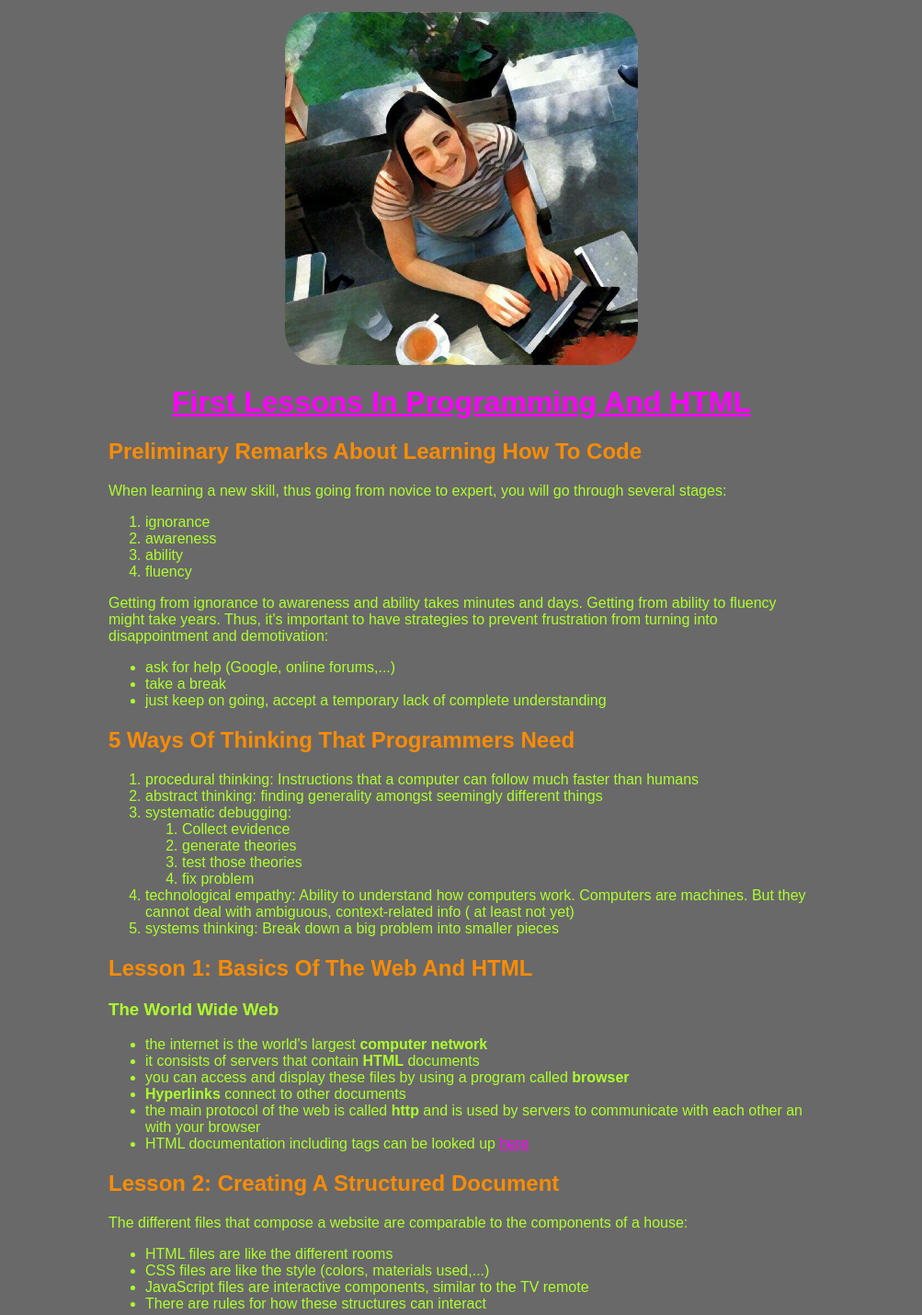
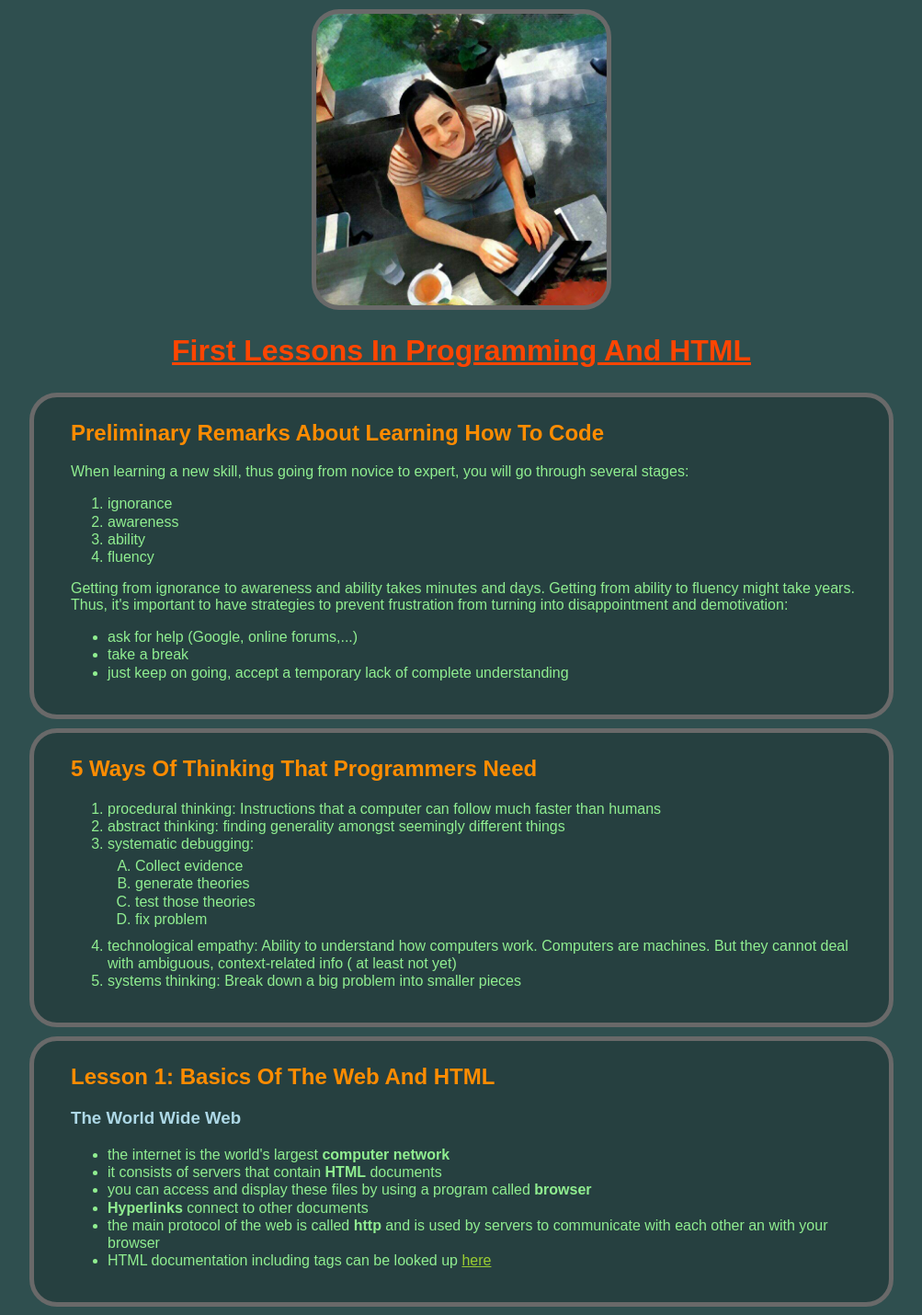
Before and after one commit to rikesahn/Udacity1-html-css, a plain HTML site: page index.html in a window 1280 px wide. Shown: the top 1430 px of the page at 92% size, without its empty margins (138-1141 px from the left). Drawn offline with Linux system fonts and the light colour scheme.

Commit message:
Update style.css

```diff
--- a/style.css
+++ b/style.css
@@ -1,37 +1,80 @@
 body {
     margin: auto;
-  width: 60%;
-  color: greenyellow;
-  background-color: dimgrey;
-  padding: 10pt;
-  font-family:sans-serif;
-}
-img {
-
+    width: 75%;
+    color: lightgreen;
+    background-color: darkslategrey;
+    padding: 10px;
+    font-family: sans-serif;
 }
 
 h1 {
-  color: fuchsia;
+    color: orangered;
     text-decoration: underline;
     text-align: center;
     text-transform: capitalize;
+    padding:5px;
 }
-h2{
+
+h2 {
     color: darkorange;
     text-transform: capitalize;
 }
 
 h3 {
-  text-transform: capitalize
+    text-transform: capitalize;
+    color: lightblue;
 }
-.circularpic{
+
+div.space{
+  padding-bottom:20px;
+  padding-top:5px;
+  padding-left:40px;
+  padding-right: 30px;
+  border: 5px solid dimgrey;
+  border-radius: 30px;
+  margin:10px;
+  background-color: #264040;
+}
+
+ul.a{
+  list-style-type:disc;
+  line-height: 1.2;
+}
+
+ol.a{
+  list-style-type: decimal;
+  line-height: 1.2;
+}
+
+ol.b{
+  list-style-type:upper-latin;
+  padding-left: 30px;
+  padding-top: 5px;
+  padding-bottom: 10px;
+  line-height: 1.2;
+}
+
+.circularpic {
     display: block;
     margin: auto;
-  width:50%;
-  border-radius: 10%;
+    width: 33%;
+    border-radius: 30px;
+    background-color: dimgrey;
+    padding: 5px;
 }
 
-a:link {color:fuchsia; }
-a:visited {color: darkgrey; }
-a:hover {color:pink; }
-a:active { color:darkorange; }
+a:link {
+    color: yellowgreen;
+}
+
+a:visited {
+    color: darkgrey;
+}
+
+a:hover {
+    color: pink;
+}
+
+a:active {
+    color: darkorange;
+}
```
Lines whose indentation alone changed are shown as unchanged.
